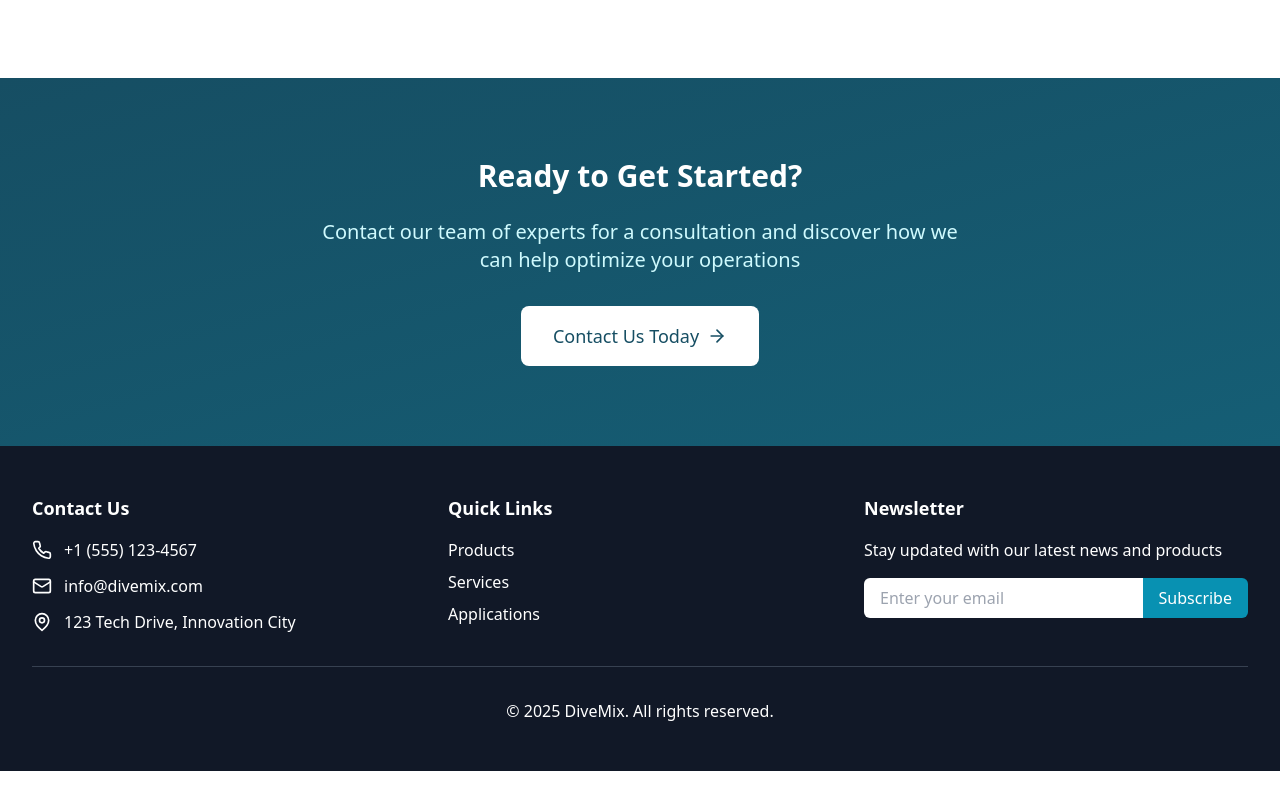
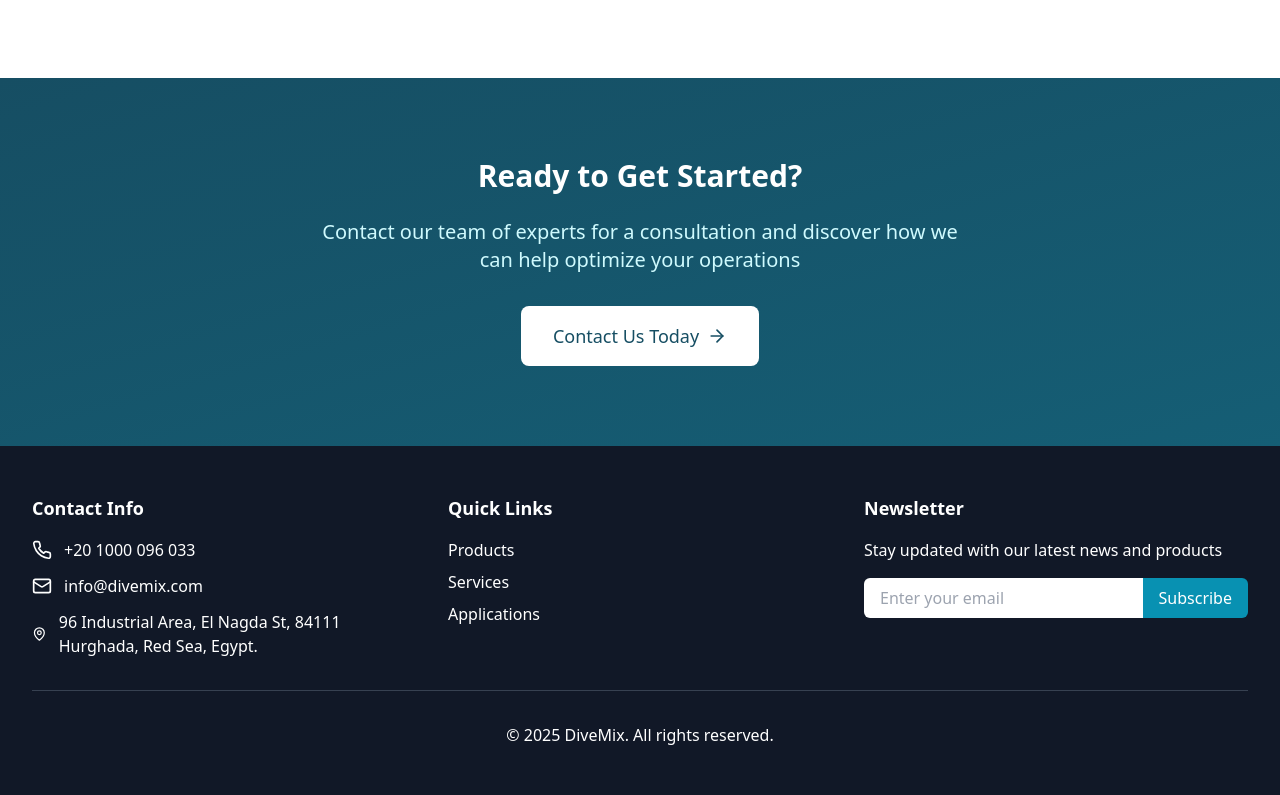
Before and after one commit to ramymagdy312/divemix-website, a Next.js app: page / in a window 1280 px wide. Shown: the part 2804-3599 px from the top of the page. Before the commit the page ends 3575 px from the top, so only its background shows below. Built offline with nearby package versions, Linux system fonts and the light colour scheme; no server answers; the database is empty.

Commit message:
contact info

```diff
--- a/app/components/Footer.tsx
+++ b/app/components/Footer.tsx
@@ -10,19 +10,19 @@ const Footer = () => {
       <div className="max-w-7xl mx-auto px-4 py-12 sm:px-6 lg:px-8">
         <div className="grid grid-cols-1 md:grid-cols-3 gap-8">
           <div>
-            <h3 className="text-lg font-semibold mb-4">Contact Us</h3>
+            <h3 className="text-lg font-semibold mb-4">Contact Info</h3>
             <div className="space-y-3">
               <div className="flex items-center space-x-3">
                 <Phone className="h-5 w-5" />
-                <span>+1 (555) 123-4567</span>
+                <a href="tel:+201000096033"><span>+20 1000 096 033</span></a>
               </div>
               <div className="flex items-center space-x-3">
                 <Mail className="h-5 w-5" />
-                <span>info@divemix.com</span>
+                <a href="mailto:info@divemix.com"><span>info@divemix.com</span></a>
               </div>
               <div className="flex items-center space-x-3">
                 <MapPin className="h-5 w-5" />
-                <span>123 Tech Drive, Innovation City</span>
+                <span>96 Industrial Area, El Nagda St, 84111 Hurghada, Red Sea, Egypt.</span>
               </div>
             </div>
           </div>
--- a/app/components/contact/BranchLocations.tsx
+++ b/app/components/contact/BranchLocations.tsx
@@ -6,7 +6,7 @@ const branches = [
   {
     name: "Hurghada Branch",
     address:
-      "DiveMix gas & compressor technologies Bldg 96 Industrial Area, El Nagda St, 84111 Hurghada, RedSea, Egypt.",
+      "96 Industrial Area, El Nagda St, 84111 Hurghada, Red Sea, Egypt.",
     phone: "+20 1000 096 033 ",
     email: "info@divemix.com",
     hours: "Sun-Thu: 9:00 AM - 5:00 PM",
@@ -16,7 +16,7 @@ const branches = [
   {
     name: "Cairo Branch",
     address:
-      "DiveMix Ltd. Gas & Compressor Technologies\nSuite 1, Bldg. 13, Block 1195\nAlmosheer Ahmed Ismail St, Heliopolis,\nCairo - Egypt",
+      "Suite 1, Bldg. 13, Block 1195\nAlmosheer Ahmed Ismail St, Heliopolis,\nCairo - Egypt",
     phone: "+2010000 960 42",
     email: "info@divemix.com",
     hours: "Sun-Thu: 9:00 AM - 5:00 PM",
@@ -55,11 +55,11 @@ const BranchLocations = () => {
                   </div>
                   <div className="flex items-center">
                     <Phone className="h-5 w-5 text-cyan-600 mr-3" />
-                    <span>{branch.phone}</span>
+                    <a href={`tel:${branch.phone}`}><span>{branch.phone}</span></a>
                   </div>
                   <div className="flex items-center">
                     <Mail className="h-5 w-5 text-cyan-600 mr-3" />
-                    <span>{branch.email}</span>
+                    <a href={`mailto:${branch.email}`}><span>{branch.email}</span></a>
                   </div>
                   <div className="flex items-center">
                     <Clock className="h-5 w-5 text-cyan-600 mr-3" />
```
